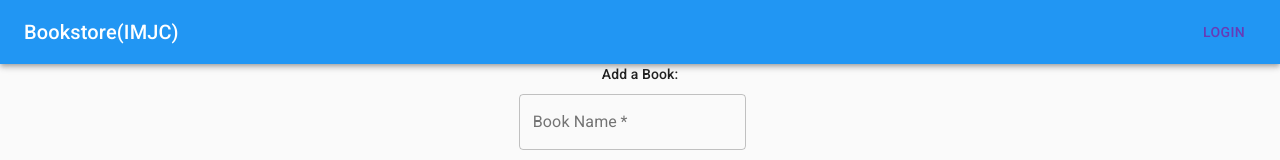
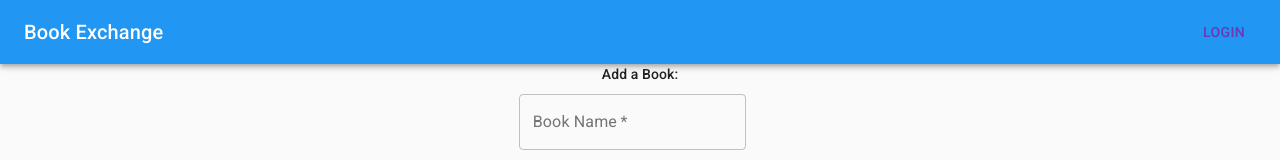
Before and after one commit to bhusallaxman22/BookXchange, a React (Create React App) app: page /#/add in a window 1280 px wide. Shown: the top 160 px of the page. Built offline with nearby package versions, Linux system fonts and the light colour scheme; no server answers.

Commit message:
Start of new Chapter

```diff
--- a/public/index.html
+++ b/public/index.html
@@ -13,7 +13,7 @@
   <link rel="manifest" href="%PUBLIC_URL%/manifest.json" />
   <link rel="apple-touch-icon" href="logo.jpg">
 
-  <title>Book Store By IMJC</title>
+  <title>Book Exchange - For Students By Students</title>
 </head>
 
 <body>
--- a/src/Components/AppBar/AppBarred.jsx
+++ b/src/Components/AppBar/AppBarred.jsx
@@ -9,7 +9,7 @@ export default function AppBarred({ isLoggedin }) {
             <AppBar position="static">
                 <Toolbar>
                     <Typography variant="h6" style={{ flexGrow: 1 }}>
-                        <Link style={{ textDecoration: 'none', textAnchor: 'unset', color: "inherit" }} to={"/"}>   Bookstore(IMJC)</Link>
+                        <Link style={{ textDecoration: 'none', textAnchor: 'unset', color: "inherit" }} to={"/"}>   Book Exchange</Link>
                     </Typography>
                     {!isLoggedin ? <Link style={{ textDecoration: 'none', textAnchor: 'unset' }} to={'/login'}> <Button color='secondary' >Login</Button></Link> : <Link style={{ textDecoration: 'none', textAnchor: 'unset' }} to={'/profile'}> <Button color='secondary' >Profile</Button></Link>}
                 </Toolbar>
```
